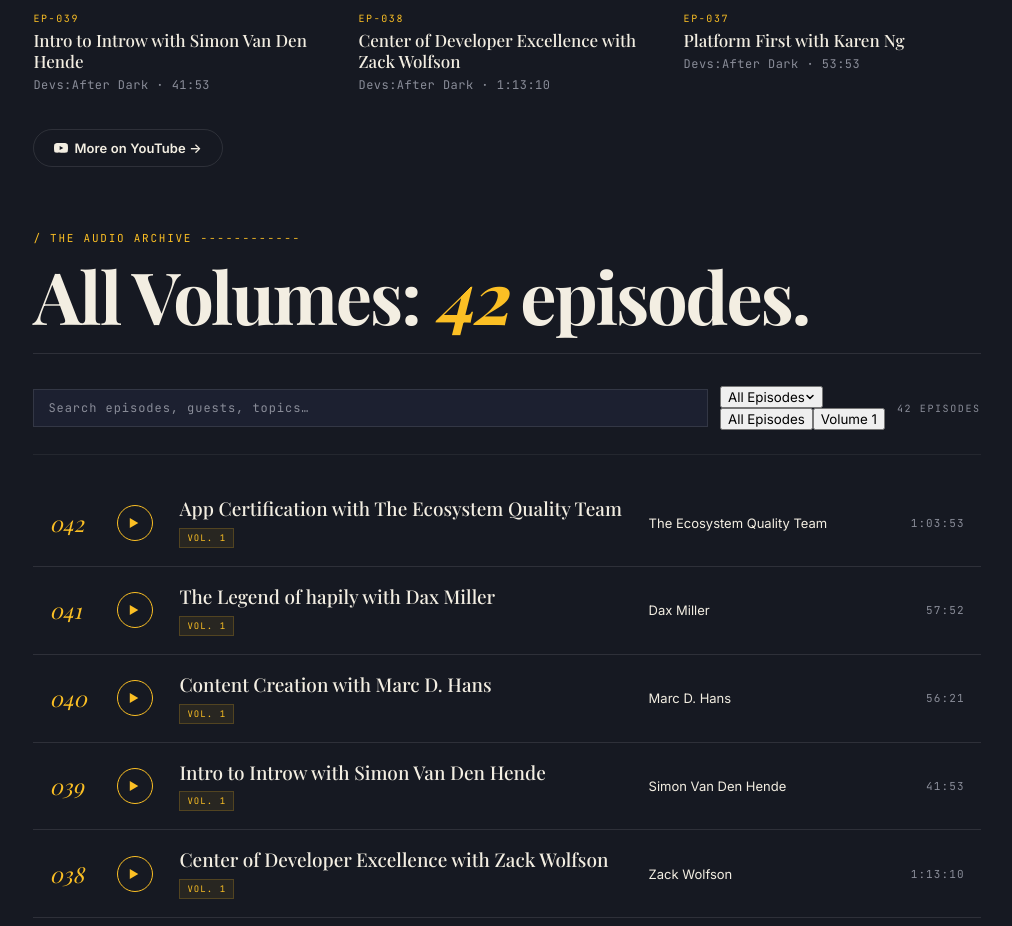
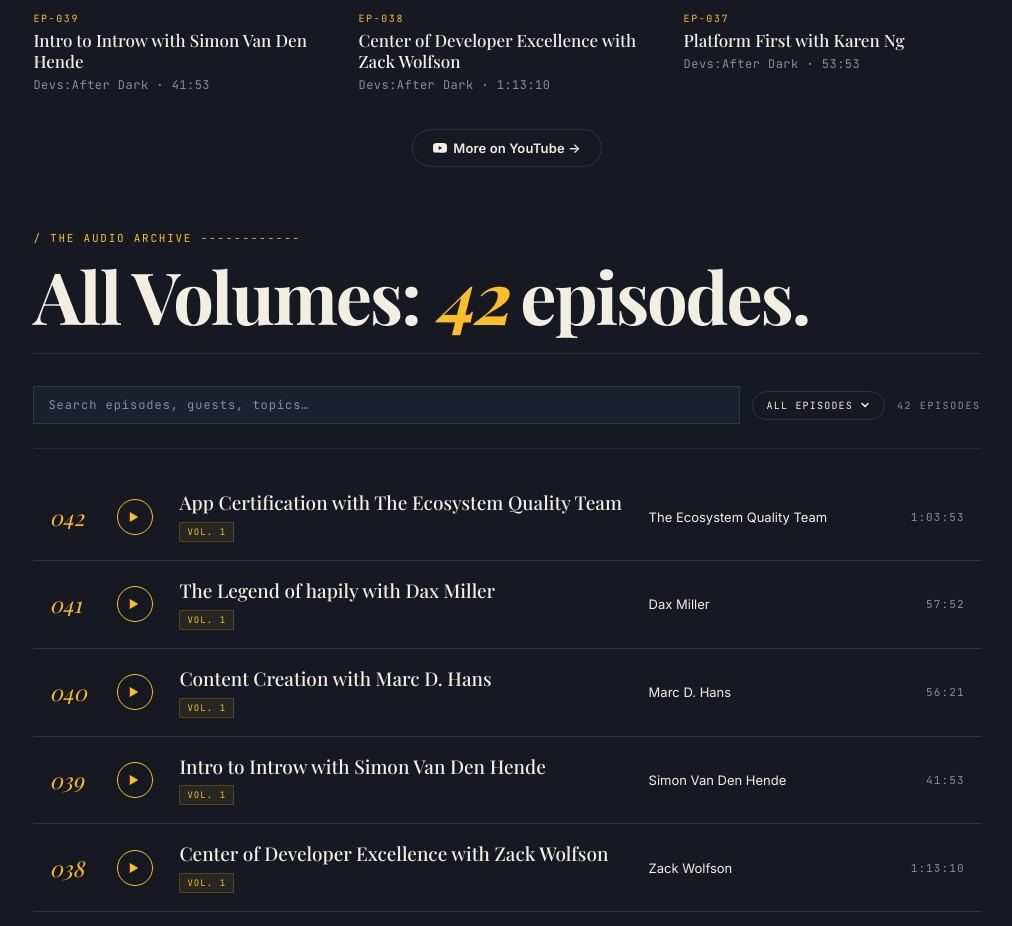
Before and after one commit to puresanfran/devsafterdark, a Next.js app: page / in a window 1280 px wide. Shown: the part 1620-2546 px from the top of the page, without its empty margins (133-1145 px from the left). Built offline with nearby package versions, Linux system fonts and the light colour scheme; a web font is replaced by a local one.

Commit message:
feat: vol-dropdown pill styles

```diff
--- a/app/globals.css
+++ b/app/globals.css
@@ -185,7 +185,7 @@
 .section-head h2 em { font-style: var(--heading-ital); color: var(--accent); font-weight: var(--heading-weight); }
 .section-eyebrow { color: var(--accent); margin-bottom: 14px; }
 .section-sub { font-size: 15px; color: var(--mute); margin-top: 10px; max-width: 400px; line-height: 1.55; }
-.ep-cta { margin-top: 36px; }
+.ep-cta { margin-top: 36px; text-align: center; }
 @media (max-width: 720px) { .section-head { flex-direction: column; align-items: flex-start; } }
 
 /* ═══ FEATURED / LATEST ═══ */
@@ -252,6 +252,17 @@
 .fchip:hover { color: var(--fg); border-color: rgba(255,255,255,0.3); }
 .fchip.active { background: rgba(251,191,36,0.12); color: var(--accent); border-color: rgba(251,191,36,0.35); }
 .archive-count { font-family: var(--mono); font-size: 10px; color: var(--mute); margin-left: auto; }
+/* Vol dropdown pill */
+.vol-dropdown { position: relative; }
+.vol-pill { display: inline-flex; align-items: center; gap: 7px; padding: 7px 14px; background: transparent; border: 1px solid var(--line); border-radius: 999px; color: var(--fg); font-family: var(--mono); font-size: 10px; letter-spacing: 0.12em; text-transform: uppercase; cursor: pointer; transition: border-color 0.15s, color 0.15s; white-space: nowrap; }
+.vol-pill:hover, .vol-dropdown.open .vol-pill { border-color: var(--accent); color: var(--accent); }
+.vol-pill svg { transition: transform 0.2s; }
+.vol-dropdown.open .vol-pill svg { transform: rotate(180deg); }
+.vol-menu { display: none; position: absolute; top: calc(100% + 6px); right: 0; min-width: 140px; background: var(--bg-2); border: 1px solid var(--line); border-radius: 10px; overflow: hidden; z-index: 50; box-shadow: 0 8px 24px rgba(0,0,0,0.4); }
+.vol-dropdown.open .vol-menu { display: block; }
+.vol-option { display: block; width: 100%; padding: 10px 16px; background: transparent; border: none; color: var(--mute); font-family: var(--mono); font-size: 10px; letter-spacing: 0.12em; text-transform: uppercase; cursor: pointer; text-align: left; transition: background 0.12s, color 0.12s; }
+.vol-option:hover { background: rgba(255,255,255,0.05); color: var(--fg); }
+.vol-option.active { color: var(--accent); background: rgba(251,191,36,0.08); }
 
 /* ═══ ARCHIVE ═══ */
 .archive-list { margin-top: 8px; }
```
